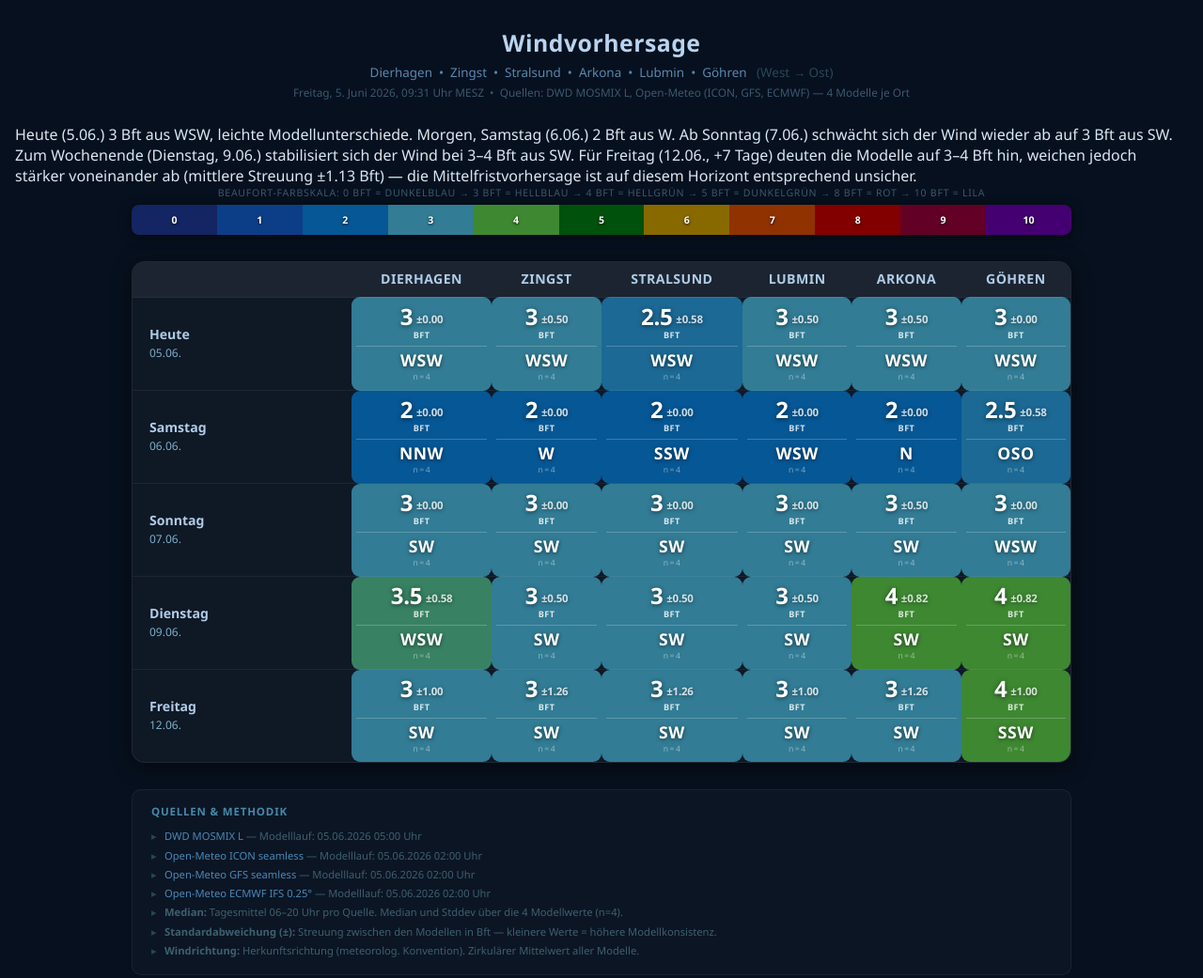
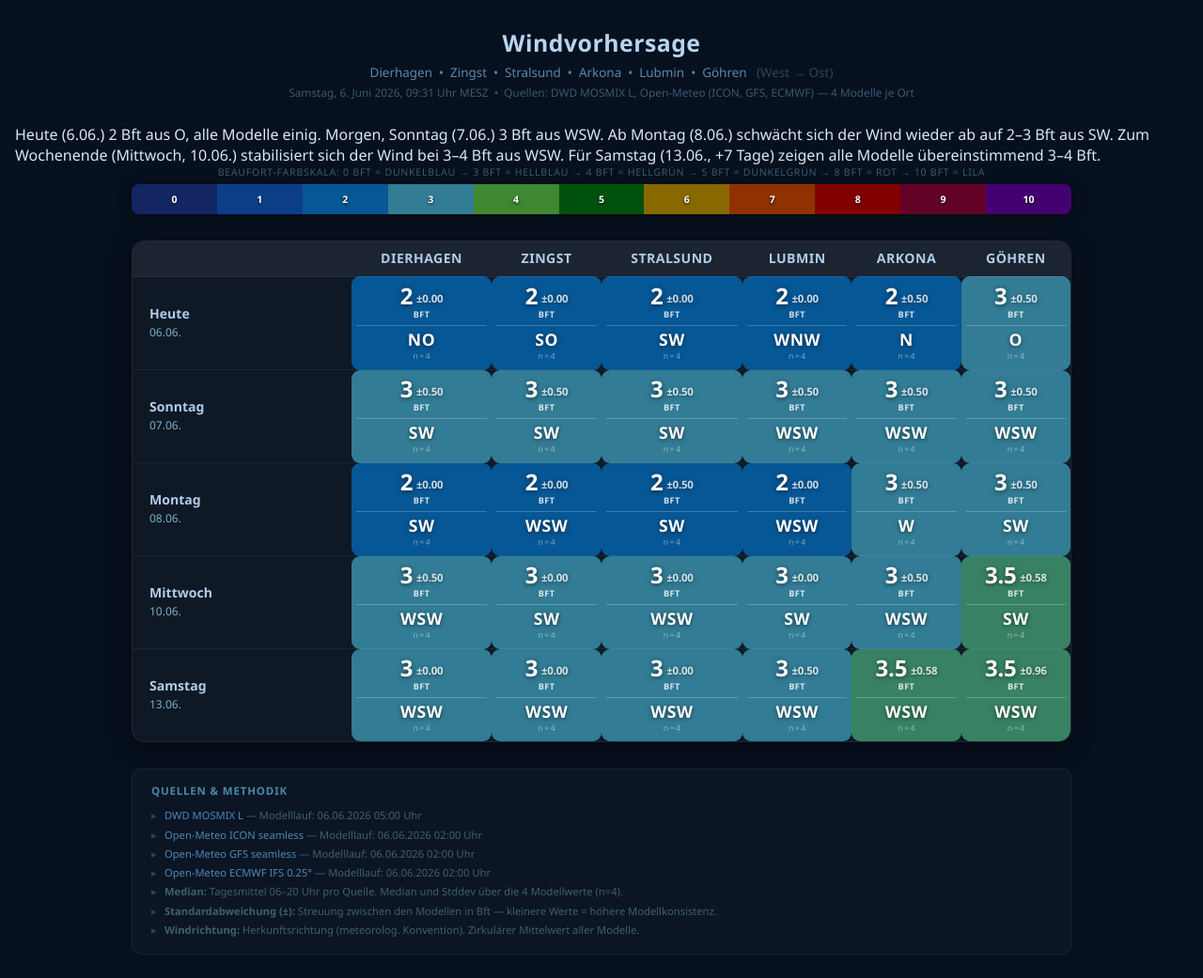
Before and after one commit to AndreasGurr/windvorhersage-ostseekueste, a plain HTML site: page index.html in a window 1280 px wide. Shown: the whole page at 94% size. Drawn offline with Linux system fonts and the light colour scheme.

Commit message:
auto: Windvorhersage aktualisiert 2026-06-06 09:31 CEST

```diff
--- a/index.html
+++ b/index.html
@@ -216,10 +216,10 @@ tbody td:first-child {
     Arkona &nbsp;&bull;&nbsp; Lubmin &nbsp;&bull;&nbsp; Göhren &nbsp;
     <span style="color:#2a4858">(West &rarr; Ost)</span>
   </p>
-  <p class="timestamp">Freitag, 5. Juni 2026, 09:31 Uhr MESZ &nbsp;&bull;&nbsp; Quellen: DWD MOSMIX L, Open-Meteo (ICON, GFS, ECMWF) &mdash; 4 Modelle je Ort</p>
+  <p class="timestamp">Samstag, 6. Juni 2026, 09:31 Uhr MESZ &nbsp;&bull;&nbsp; Quellen: DWD MOSMIX L, Open-Meteo (ICON, GFS, ECMWF) &mdash; 4 Modelle je Ort</p>
 </header>
 
-<p class="text-forecast">Heute (5.06.) 3 Bft aus WSW, leichte Modellunterschiede. Morgen, Samstag (6.06.) 2 Bft aus W. Ab Sonntag (7.06.) schwächt sich der Wind wieder ab auf 3 Bft aus SW. Zum Wochenende (Dienstag, 9.06.) stabilisiert sich der Wind bei 3–4 Bft aus SW. Für Freitag (12.06., +7 Tage) deuten die Modelle auf 3–4 Bft hin, weichen jedoch stärker voneinander ab (mittlere Streuung ±1.13 Bft) — die Mittelfristvorhersage ist auf diesem Horizont entsprechend unsicher.</p>
+<p class="text-forecast">Heute (6.06.) 2 Bft aus O, alle Modelle einig. Morgen, Sonntag (7.06.) 3 Bft aus WSW. Ab Montag (8.06.) schwächt sich der Wind wieder ab auf 2–3 Bft aus SW. Zum Wochenende (Mittwoch, 10.06.) stabilisiert sich der Wind bei 3–4 Bft aus WSW. Für Samstag (13.06., +7 Tage) zeigen alle Modelle übereinstimmend 3–4 Bft.</p>
 
 <div class="scale-wrap">
   <p class="scale-title">Beaufort-Farbskala: 0 Bft = Dunkelblau &rarr; 3 Bft = Hellblau &rarr; 4 Bft = Hellgrün &rarr; 5 Bft = Dunkelgrün &rarr; 8 Bft = Rot &rarr; 10 Bft = Lila</p>
@@ -233,10 +233,10 @@ tbody td:first-child {
 <div class="footnotes">
   <h3>Quellen &amp; Methodik</h3>
   <ul>
-    <li><a href="https://opendata.dwd.de/weather/local_forecasts/mos/MOSMIX_L/" target="_blank">DWD MOSMIX L</a> &mdash; Modelllauf: 05.06.2026 05:00 Uhr</li>
-    <li><a href="https://open-meteo.com" target="_blank">Open-Meteo ICON seamless</a> &mdash; Modelllauf: 05.06.2026 02:00 Uhr</li>
-    <li><a href="https://open-meteo.com" target="_blank">Open-Meteo GFS seamless</a> &mdash; Modelllauf: 05.06.2026 02:00 Uhr</li>
-    <li><a href="https://open-meteo.com" target="_blank">Open-Meteo ECMWF IFS 0.25°</a> &mdash; Modelllauf: 05.06.2026 02:00 Uhr</li>
+    <li><a href="https://opendata.dwd.de/weather/local_forecasts/mos/MOSMIX_L/" target="_blank">DWD MOSMIX L</a> &mdash; Modelllauf: 06.06.2026 05:00 Uhr</li>
+    <li><a href="https://open-meteo.com" target="_blank">Open-Meteo ICON seamless</a> &mdash; Modelllauf: 06.06.2026 02:00 Uhr</li>
+    <li><a href="https://open-meteo.com" target="_blank">Open-Meteo GFS seamless</a> &mdash; Modelllauf: 06.06.2026 02:00 Uhr</li>
+    <li><a href="https://open-meteo.com" target="_blank">Open-Meteo ECMWF IFS 0.25°</a> &mdash; Modelllauf: 06.06.2026 02:00 Uhr</li>
     <li><strong>Median:</strong> Tagesmittel 06–20 Uhr pro Quelle. Median und Stddev über die 4 Modellwerte (n=4).</li>
     <li><strong>Standardabweichung (&plusmn;):</strong> Streuung zwischen den Modellen in Bft &mdash; kleinere Werte = höhere Modellkonsistenz.</li>
     <li><strong>Windrichtung:</strong> Herkunftsrichtung (meteorolog. Konvention). Zirkulärer Mittelwert aller Modelle.</li>
@@ -280,11 +280,11 @@ for (let i = 0; i <= 10; i++) {
 }
 
 const HORIZONTE = [
-  { label: "Heute", sub: '', date: "05.06." },
-  { label: "Samstag", sub: '', date: "06.06." },
+  { label: "Heute", sub: '', date: "06.06." },
   { label: "Sonntag", sub: '', date: "07.06." },
-  { label: "Dienstag", sub: '', date: "09.06." },
-  { label: "Freitag", sub: '', date: "12.06." },
+  { label: "Montag", sub: '', date: "08.06." },
+  { label: "Mittwoch", sub: '', date: "10.06." },
+  { label: "Samstag", sub: '', date: "13.06." },
 ];
 
 const ORTE = [
@@ -292,66 +292,66 @@ const ORTE = [
     name: "Dierhagen",
     sub:  'Fischland · 12°31\'O',
     data: [
+      [2.0, 0.0, "NO", 4],
+      [3.0, 0.5, "SW", 4],
+      [2.0, 0.0, "SW", 4],
+      [3.0, 0.5, "WSW", 4],
       [3.0, 0.0, "WSW", 4],
-      [2.0, 0.0, "NNW", 4],
-      [3.0, 0.0, "SW", 4],
-      [3.5, 0.58, "WSW", 4],
-      [3.0, 1.0, "SW", 4],
     ]
   },
   {
     name: "Zingst",
     sub:  'Darß-Halbinsel · 12°41\'O',
     data: [
-      [3.0, 0.5, "WSW", 4],
-      [2.0, 0.0, "W", 4],
+      [2.0, 0.0, "SO", 4],
+      [3.0, 0.5, "SW", 4],
+      [2.0, 0.0, "WSW", 4],
       [3.0, 0.0, "SW", 4],
-      [3.0, 0.5, "SW", 4],
-      [3.0, 1.26, "SW", 4],
+      [3.0, 0.0, "WSW", 4],
     ]
   },
   {
     name: "Stralsund",
     sub:  'Strelasund · 13°05\'O',
     data: [
-      [2.5, 0.58, "WSW", 4],
-      [2.0, 0.0, "SSW", 4],
-      [3.0, 0.0, "SW", 4],
+      [2.0, 0.0, "SW", 4],
       [3.0, 0.5, "SW", 4],
-      [3.0, 1.26, "SW", 4],
+      [2.0, 0.5, "SW", 4],
+      [3.0, 0.0, "WSW", 4],
+      [3.0, 0.0, "WSW", 4],
     ]
   },
   {
     name: "Lubmin",
     sub:  'Greifswalder Bucht · 13°39\'O',
     data: [
+      [2.0, 0.0, "WNW", 4],
       [3.0, 0.5, "WSW", 4],
       [2.0, 0.0, "WSW", 4],
       [3.0, 0.0, "SW", 4],
-      [3.0, 0.5, "SW", 4],
-      [3.0, 1.0, "SW", 4],
+      [3.0, 0.5, "WSW", 4],
     ]
   },
   {
     name: "Arkona",
     sub:  'Rügen Nord · 13°26\'O',
     data: [
+      [2.0, 0.5, "N", 4],
       [3.0, 0.5, "WSW", 4],
-      [2.0, 0.0, "N", 4],
-      [3.0, 0.5, "SW", 4],
-      [4.0, 0.82, "SW", 4],
-      [3.0, 1.26, "SW", 4],
+      [3.0, 0.5, "W", 4],
+      [3.0, 0.5, "WSW", 4],
+      [3.5, 0.58, "WSW", 4],
     ]
   },
   {
     name: "G\u00f6hren",
     sub:  'Rügen Südost · 13°44\'O',
     data: [
-      [3.0, 0.0, "WSW", 4],
-      [2.5, 0.58, "OSO", 4],
-      [3.0, 0.0, "WSW", 4],
-      [4.0, 0.82, "SW", 4],
-      [4.0, 1.0, "SSW", 4],
+      [3.0, 0.5, "O", 4],
+      [3.0, 0.5, "WSW", 4],
+      [3.0, 0.5, "SW", 4],
+      [3.5, 0.58, "SW", 4],
+      [3.5, 0.96, "WSW", 4],
     ]
   },
 ];
```
Also changed, not shown: last_update.txt.
